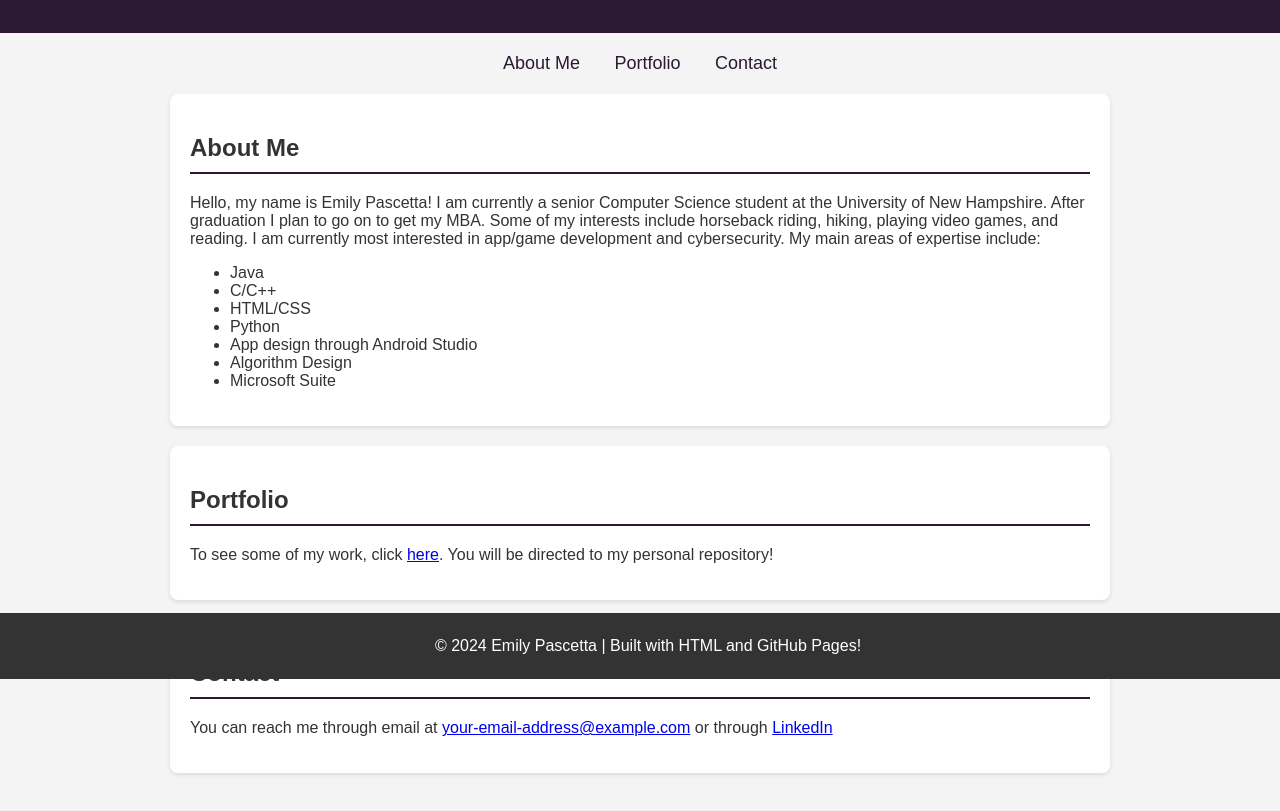
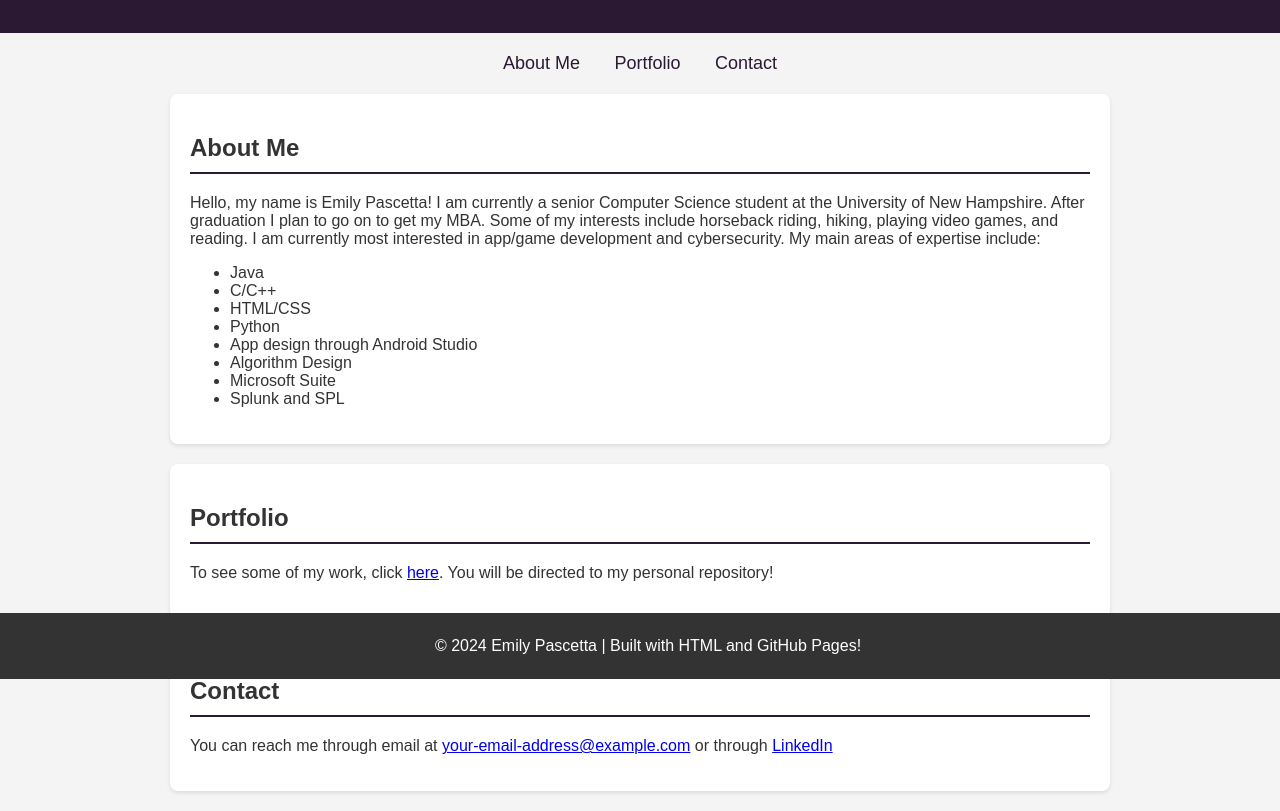
Before and after one commit to EmilyPascetta/emilypascetta.github.io, a plain HTML site: page Website/index.html in a window 1280 px wide. Shown: the part 121-932 px from the top of the page. Drawn offline with Linux system fonts and the light colour scheme.

Commit message:
More initial edits to index.html

```diff
--- a/Website/index.html
+++ b/Website/index.html
@@ -78,6 +78,7 @@
             <li>App design through Android Studio</li>
             <li>Algorithm Design</li>
             <li>Microsoft Suite</li>
+            <li>Splunk and SPL</li>
         </ul>
 </section>
 
```
